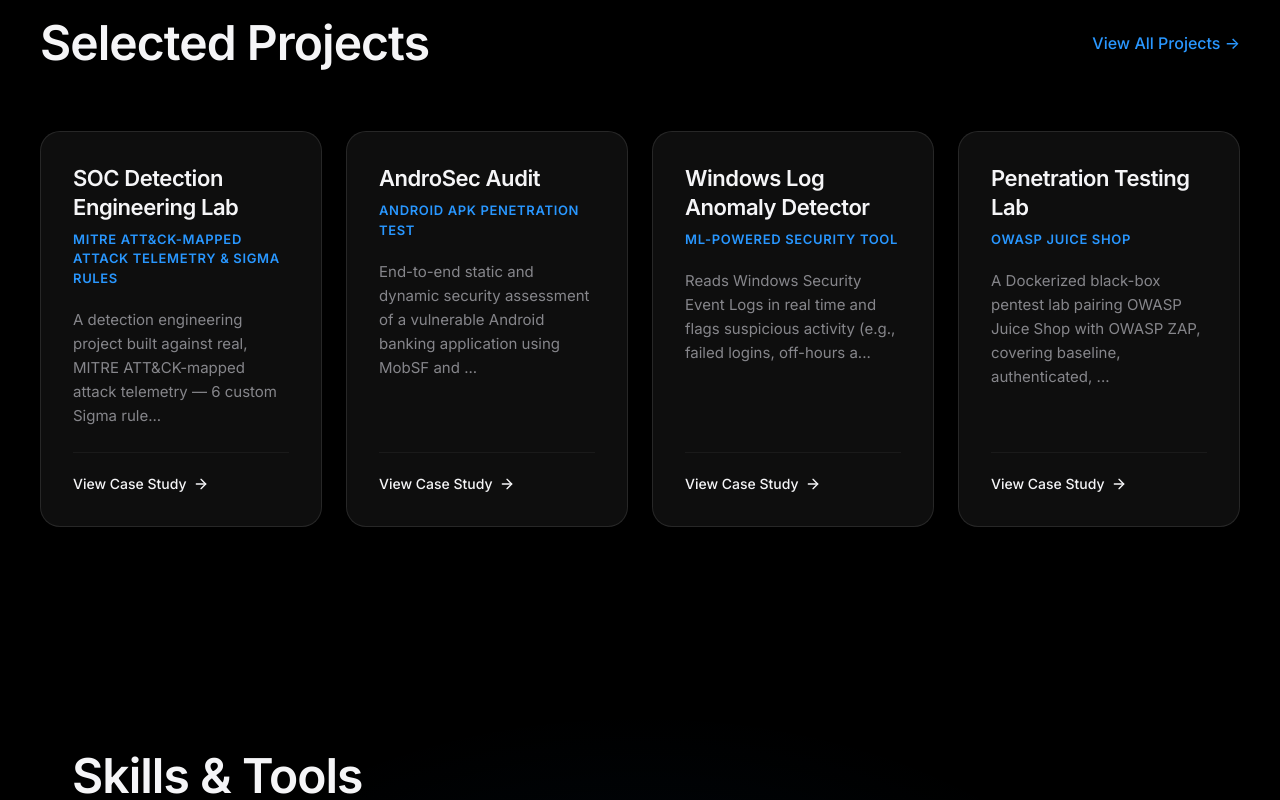
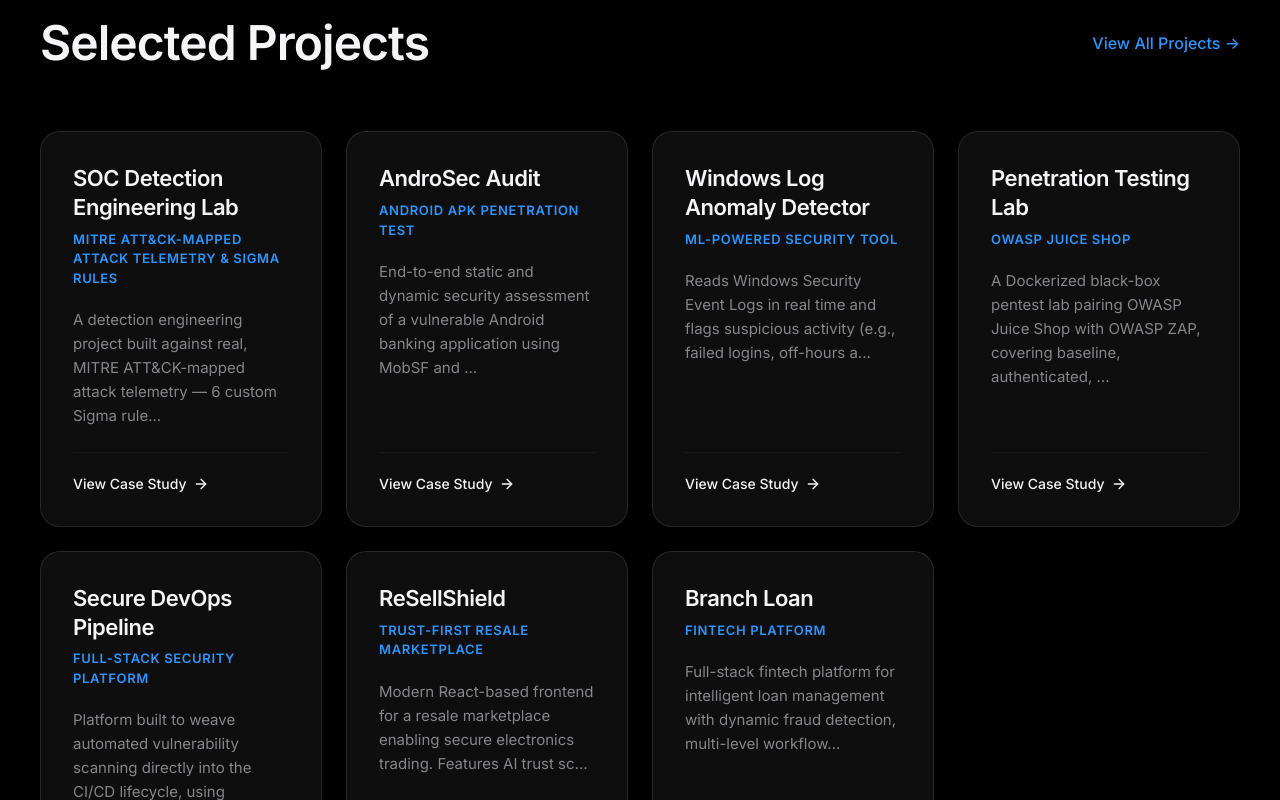
Before and after one commit to mukundhasuresh/MUKUNDHA-PORTFOLIO-CYS, a React (Vite) app: page / in a window 1280 px wide. Shown: the part 1880-2680 px from the top of the page. Built offline with nearby package versions, Linux system fonts and the light colour scheme.

Commit message:
feat: show all 7 projects on home page

```diff
--- a/src/pages/Home.jsx
+++ b/src/pages/Home.jsx
@@ -225,7 +225,7 @@ const Home = () => {
         </FadeIn>
 
         <div className="card-grid-4">
-          {data.projects.slice(0, 4).map((project, i) => (
+          {data.projects.map((project, i) => (
             <FadeIn key={project.id} delay={i * 0.1}>
               <ProjectCard project={project} />
             </FadeIn>
```
